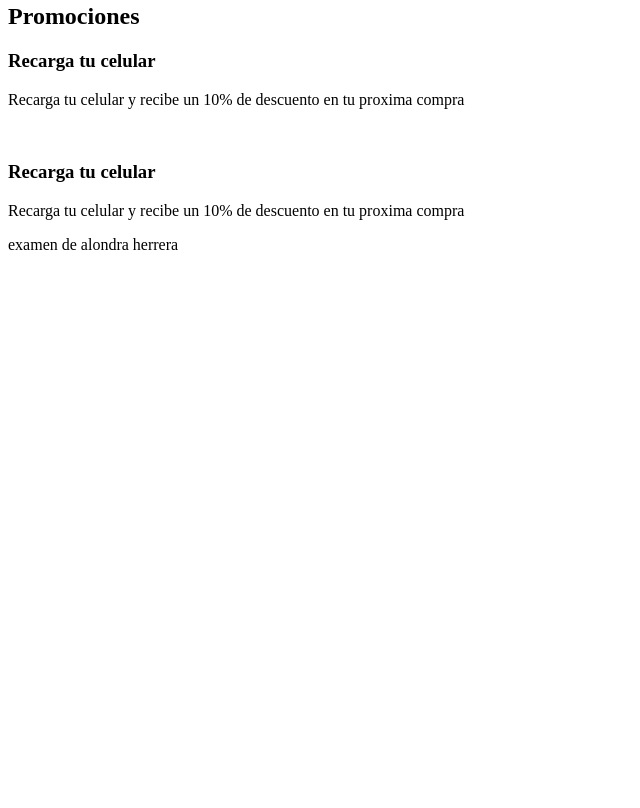
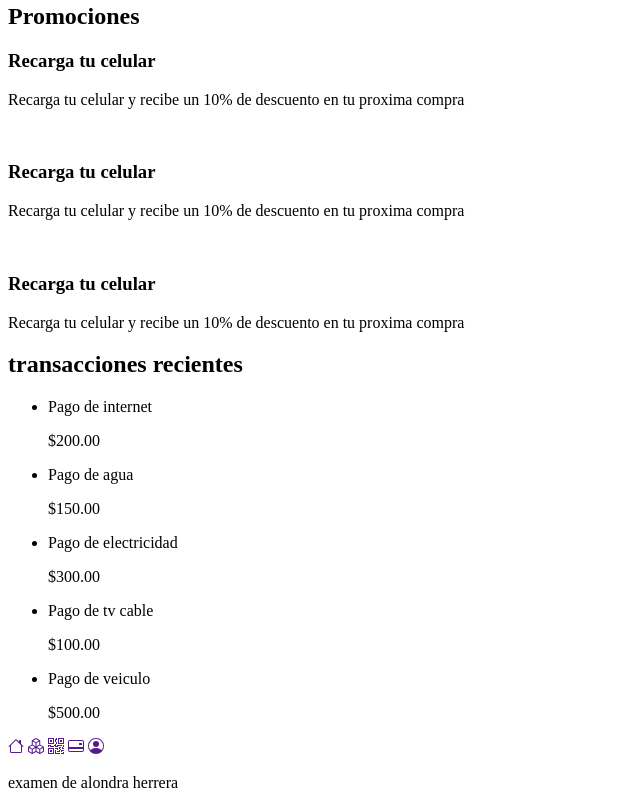
Before and after one commit to eliana-001/examen2025, a plain HTML site: page src/index.html in a window 1280 px wide. Shown: the part 514-1322 px from the top of the page, without its empty margins (0-640 px from the left). Before the commit the page ends 800 px from the top, so only its background shows below. Drawn offline with Linux system fonts and the light colour scheme.

Commit message:
base terminada, se empezara a hacer el css de ambas paginas

```diff
--- /dev/null
+++ b/assets/css/index.css
@@ -0,0 +1 @@
+@import url('../css/main.css');
--- /dev/null
+++ b/assets/css/pago.css
@@ -0,0 +1 @@
+@import url('../css/main.css');
--- a/src/index.html
+++ b/src/index.html
@@ -56,10 +56,61 @@
                 <img src="">
                 <h3>Recarga tu celular</h3>
                 <p>Recarga tu celular y recibe un 10% de descuento en tu proxima compra</p>
+            </div>
+            <div class="promo">
+                <img src="">
+                <h3>Recarga tu celular</h3>
+                <p>Recarga tu celular y recibe un 10% de descuento en tu proxima compra</p>
+            </div>
+        </article>
+        <article id="gastos">
+            <h2>transacciones recientes</h2>
+            <ul>
+                <li>
+                    <p>Pago de internet</p>
+                    <p>$200.00</p>
+                </li>
+                <li>
+                    <p>Pago de agua</p>
+                    <p>$150.00</p>
+                </li>
+                <li>
+                    <p>Pago de electricidad</p>
+                    <p>$300.00</p>
+                </li>
+                <li>
+                    <p>Pago de tv cable</p>
+                    <p>$100.00</p>
+                </li>
+                <li>
+                    <p>Pago de veiculo</p>
+                    <p>$500.00</p>
+                </li>
+    </main>
+    <div id="menu">
 
-        </article>
-
-    </main>
+        <a href=""><svg xmlns="http://www.w3.org/2000/svg" width="16" height="16" fill="currentColor" class="bi bi-house" viewBox="0 0 16 16">
+            <path d="M8.707 1.5a1 1 0 0 0-1.414 0L.646 8.146a.5.5 0 0 0 .708.708L2 8.207V13.5A1.5 1.5 0 0 0 3.5 15h9a1.5 1.5 0 0 0 1.5-1.5V8.207l.646.647a.5.5 0 0 0 .708-.708L13 5.793V2.5a.5.5 0 0 0-.5-.5h-1a.5.5 0 0 0-.5.5v1.293zM13 7.207V13.5a.5.5 0 0 1-.5.5h-9a.5.5 0 0 1-.5-.5V7.207l5-5z"/>
+          </svg></a>
+          <a href=""><svg xmlns="http://www.w3.org/2000/svg" width="16" height="16" fill="currentColor" class="bi bi-boxes" viewBox="0 0 16 16">
+            <path d="M7.752.066a.5.5 0 0 1 .496 0l3.75 2.143a.5.5 0 0 1 .252.434v3.995l3.498 2A.5.5 0 0 1 16 9.07v4.286a.5.5 0 0 1-.252.434l-3.75 2.143a.5.5 0 0 1-.496 0l-3.502-2-3.502 2.001a.5.5 0 0 1-.496 0l-3.75-2.143A.5.5 0 0 1 0 13.357V9.071a.5.5 0 0 1 .252-.434L3.75 6.638V2.643a.5.5 0 0 1 .252-.434zM4.25 7.504 1.508 9.071l2.742 1.567 2.742-1.567zM7.5 9.933l-2.75 1.571v3.134l2.75-1.571zm1 3.134 2.75 1.571v-3.134L8.5 9.933zm.508-3.996 2.742 1.567 2.742-1.567-2.742-1.567zm2.242-2.433V3.504L8.5 5.076V8.21zM7.5 8.21V5.076L4.75 3.504v3.134zM5.258 2.643 8 4.21l2.742-1.567L8 1.076zM15 9.933l-2.75 1.571v3.134L15 13.067zM3.75 14.638v-3.134L1 9.933v3.134z"/>
+          </svg></a>
+          <a href=""><svg xmlns="http://www.w3.org/2000/svg" width="16" height="16" fill="currentColor" class="bi bi-qr-code" viewBox="0 0 16 16">
+            <path d="M2 2h2v2H2z"/>
+            <path d="M6 0v6H0V0zM5 1H1v4h4zM4 12H2v2h2z"/>
+            <path d="M6 10v6H0v-6zm-5 1v4h4v-4zm11-9h2v2h-2z"/>
+            <path d="M10 0v6h6V0zm5 1v4h-4V1zM8 1V0h1v2H8v2H7V1zm0 5V4h1v2zM6 8V7h1V6h1v2h1V7h5v1h-4v1H7V8zm0 0v1H2V8H1v1H0V7h3v1zm10 1h-1V7h1zm-1 0h-1v2h2v-1h-1zm-4 0h2v1h-1v1h-1zm2 3v-1h-1v1h-1v1H9v1h3v-2zm0 0h3v1h-2v1h-1zm-4-1v1h1v-2H7v1z"/>
+            <path d="M7 12h1v3h4v1H7zm9 2v2h-3v-1h2v-1z"/>
+          </svg></a>
+          <a href=""><svg xmlns="http://www.w3.org/2000/svg" width="16" height="16" fill="currentColor" class="bi bi-credit-card-2-back" viewBox="0 0 16 16">
+            <path d="M11 5.5a.5.5 0 0 1 .5-.5h2a.5.5 0 0 1 .5.5v1a.5.5 0 0 1-.5.5h-2a.5.5 0 0 1-.5-.5z"/>
+            <path d="M2 2a2 2 0 0 0-2 2v8a2 2 0 0 0 2 2h12a2 2 0 0 0 2-2V4a2 2 0 0 0-2-2zm13 2v5H1V4a1 1 0 0 1 1-1h12a1 1 0 0 1 1 1m-1 9H2a1 1 0 0 1-1-1v-1h14v1a1 1 0 0 1-1 1"/>
+          </svg></a>
+          <a href=""><svg xmlns="http://www.w3.org/2000/svg" width="16" height="16" fill="currentColor" class="bi bi-person-circle" viewBox="0 0 16 16">
+            <path d="M11 6a3 3 0 1 1-6 0 3 3 0 0 1 6 0"/>
+            <path fill-rule="evenodd" d="M0 8a8 8 0 1 1 16 0A8 8 0 0 1 0 8m8-7a7 7 0 0 0-5.468 11.37C3.242 11.226 4.805 10 8 10s4.757 1.225 5.468 2.37A7 7 0 0 0 8 1"/>
+          </svg></a>
+    </div>
     <footer>
         <p>examen de alondra herrera</p>
     </footer>
```
Also changed, not shown: src/pago.html (+28 -0 lines).
